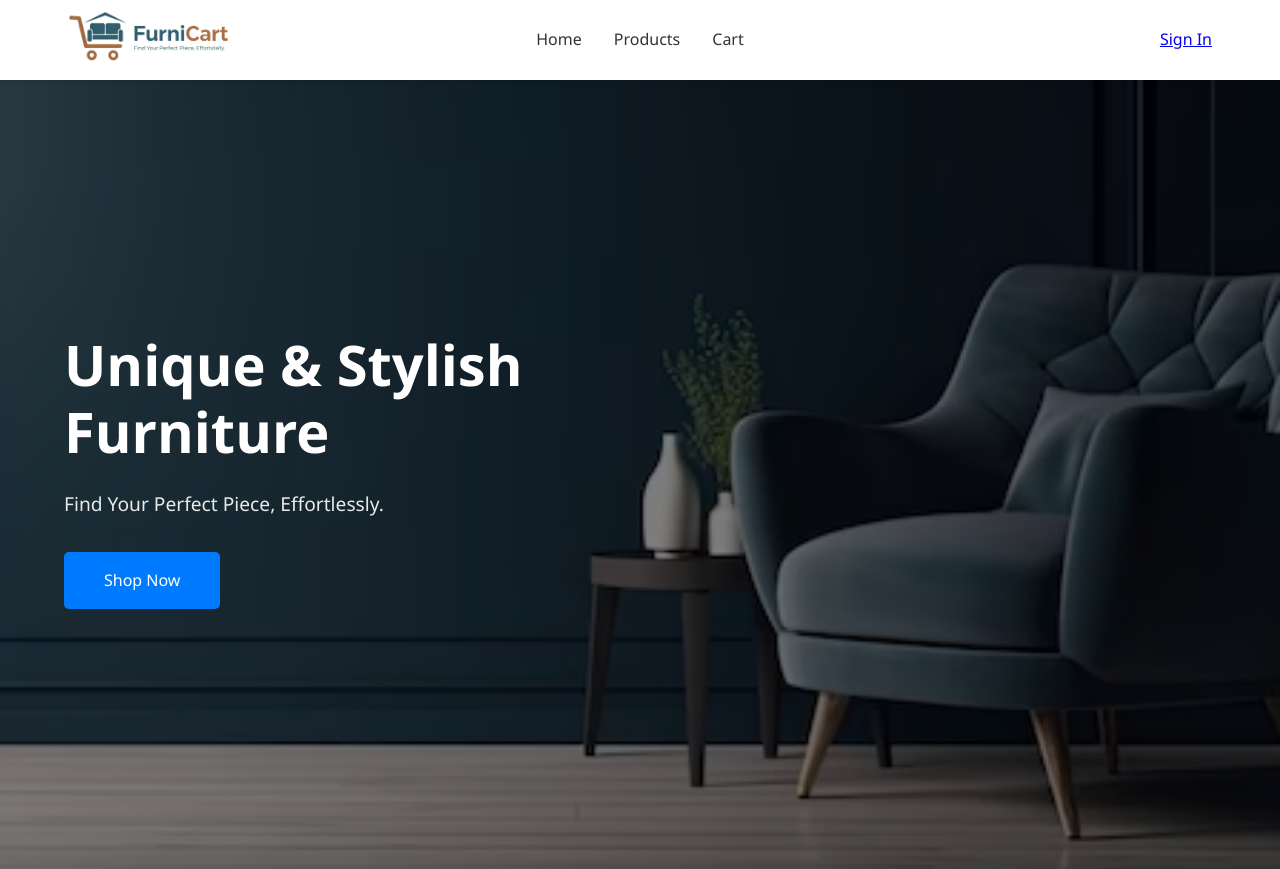
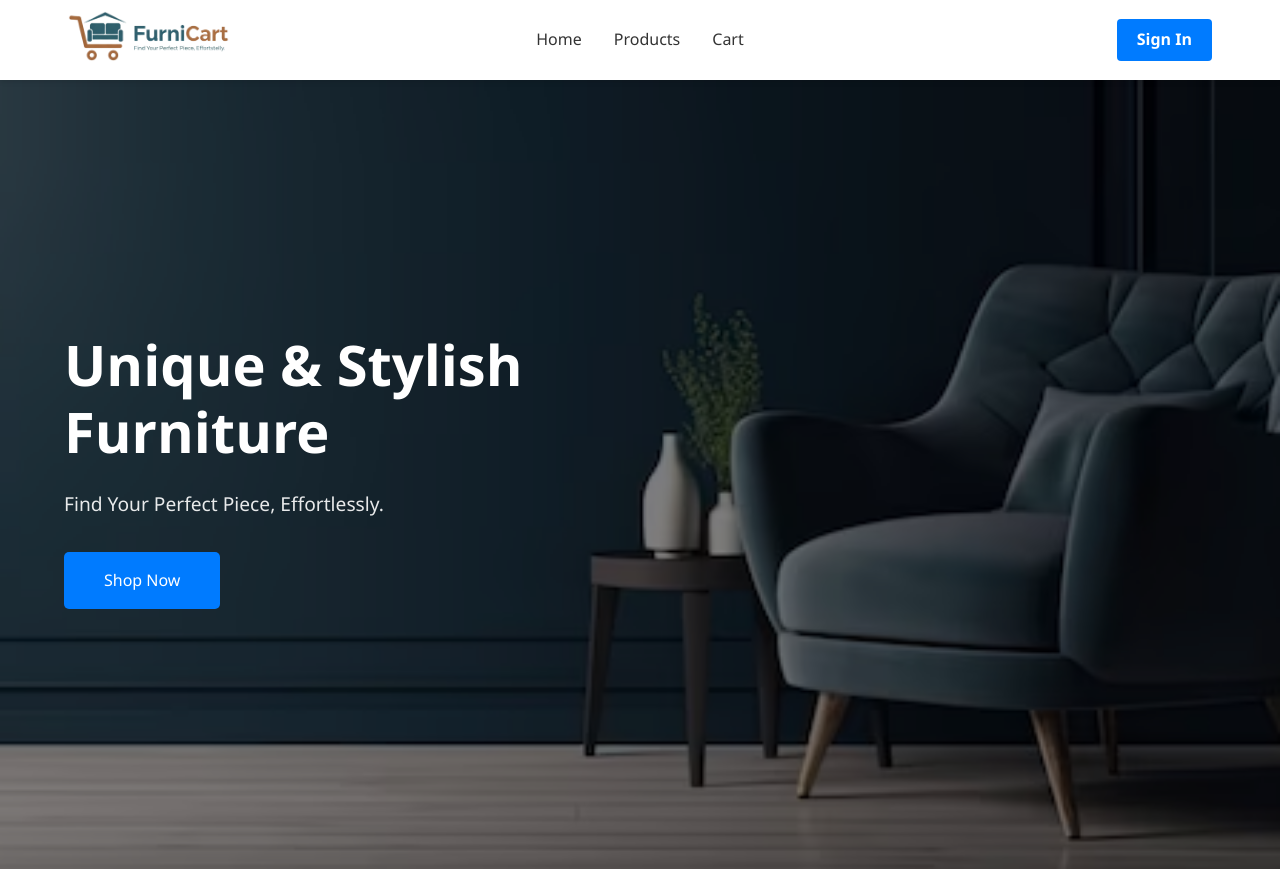
Before and after one commit to dennisjacob03/FurniCart, a PHP site: page / in a window 1280 px wide. Shown: the top 869 px of the page. Run offline with PHP 8.4, Linux system fonts and the light colour scheme; data that the repository does not hold is empty.

Commit message:
style edits

```diff
--- a/admin/admin_header.php
+++ b/admin/admin_header.php
@@ -17,7 +17,9 @@ if (session_status() === PHP_SESSION_NONE) {
 	<div class="admin-layout">
 		<aside class="sidebar">
 			<div class="logo">
-				<img src="/FurniCart/assets/img/logo.png" alt="FurniCart">
+				<a href="/FurniCart/admin/dashboard.php">
+					<img src="/FurniCart/assets/img/logo.png" alt="FurniCart Logo">
+				</a>
 			</div>
 			<nav class="admin-nav">
 				<div class="admin-user">
--- a/admin/view_orders.php
+++ b/admin/view_orders.php
@@ -297,7 +297,7 @@ function getStatusBadge($status)
 
 	<div class="admin-header">
 		<h1>📦 Orders Management</h1>
-		<p>View and manage all customer orders</p>
+		<p>View all customer orders</p>
 	</div>
 
 		<!-- Statistics Cards -->
--- a/assets/css/admin.css
+++ b/assets/css/admin.css
@@ -4,8 +4,9 @@
   margin: 0;
   padding: 0;
 }
-body{
-  font-family: system-ui, -apple-system, BlinkMacSystemFont, 'Segoe UI', Roboto, Oxygen, Ubuntu, Cantarell, 'Open Sans', 'Helvetica Neue', sans-serif;
+body {
+  font-family: system-ui, -apple-system, BlinkMacSystemFont, "Segoe UI", Roboto,
+    Oxygen, Ubuntu, Cantarell, "Open Sans", "Helvetica Neue", sans-serif;
 }
 .admin-layout {
   display: flex;
--- a/classes/Category.php
+++ b/classes/Category.php
@@ -20,4 +20,9 @@ class Category
 		$stmt = $this->pdo->query("SELECT * FROM categories ORDER BY name");
 		return $stmt->fetchAll(PDO::FETCH_ASSOC);
 	}
+	public function countCategories()
+	{
+		$stmt = $this->pdo->query("SELECT COUNT(*) as total FROM categories");
+		return $stmt->fetch()['total'];
+	}
 }
--- a/includes/header.php
+++ b/includes/header.php
@@ -37,6 +37,24 @@
 			justify-content: center;
 			line-height: 1;
 		}
+
+		.nav-right a {
+			text-decoration: none;
+			color: white;
+		}
+
+		.signBtn {
+			background-color: #007bff;
+			color: white;
+			padding: 8px 20px;
+			border-radius: 4px;
+			text-decoration: none;
+			font-weight: bold;
+		}
+
+		.signBtn:hover {
+			background-color: #0056b3;
+		}
 	</style>
 </head>
 
@@ -70,6 +88,9 @@
 							<?php endif; ?>
 						<?php endif; ?>
 					</a>
+					<?php if (isset($_SESSION['user_id']) && isset($_SESSION['role']) && $_SESSION['role'] == 'admin'): ?>
+						<a href="/FurniCart/admin/dashboard.php">Admin Dashboard</a>
+					<?php endif; ?>
 				</div>
 
 				<div class="nav-right">
@@ -88,7 +109,7 @@
 							</div>
 						</div>
 					<?php else: ?>
-						<a href="/FurniCart/login.php">Sign In</a>
+						<span class="signBtn"><a href="/FurniCart/login.php">Sign In</a></span>
 					<?php endif; ?>
 				</div>
 			</nav>
--- a/my_orders.php
+++ b/my_orders.php
@@ -268,7 +268,7 @@ function getStatusBadge($status)
 
 		.empty-orders {
 			text-align: center;
-			padding: 80px 20px;
+			padding: 120px 20px;
 			background: white;
 			border-radius: 10px;
 			box-shadow: 0 2px 10px rgba(0, 0, 0, 0.1);
```
Also changed, not shown: admin/dashboard.php (+11 -1 lines), fix_mysql_permissions.sql (deleted, +0 -21 lines).
